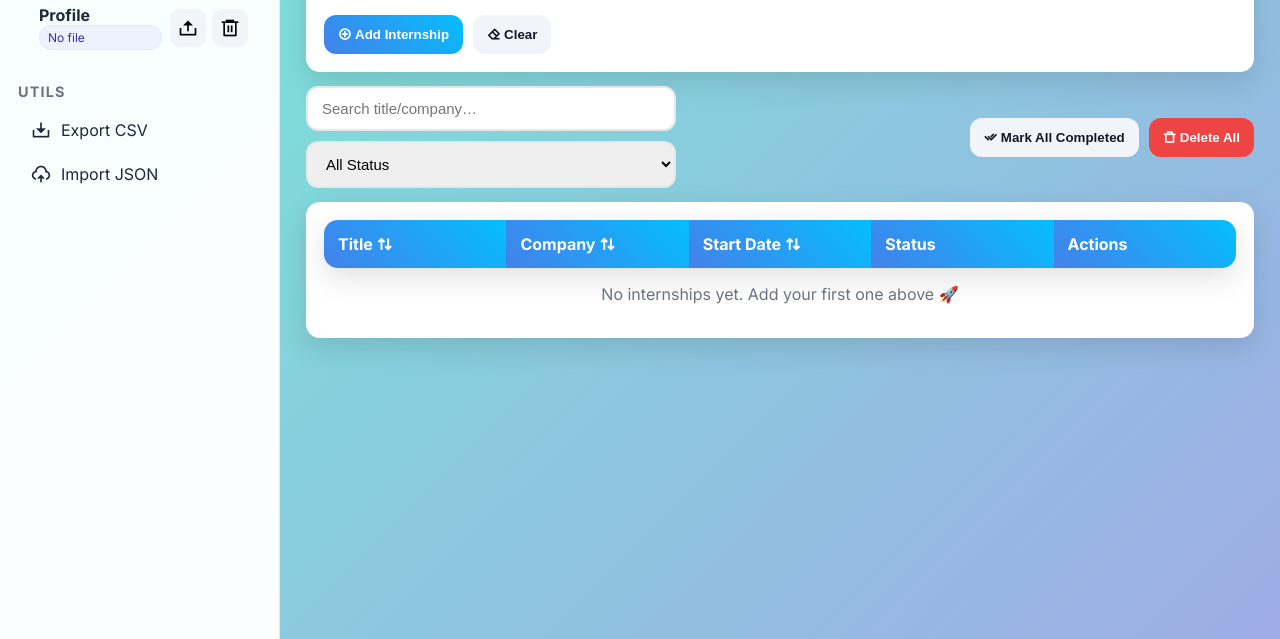
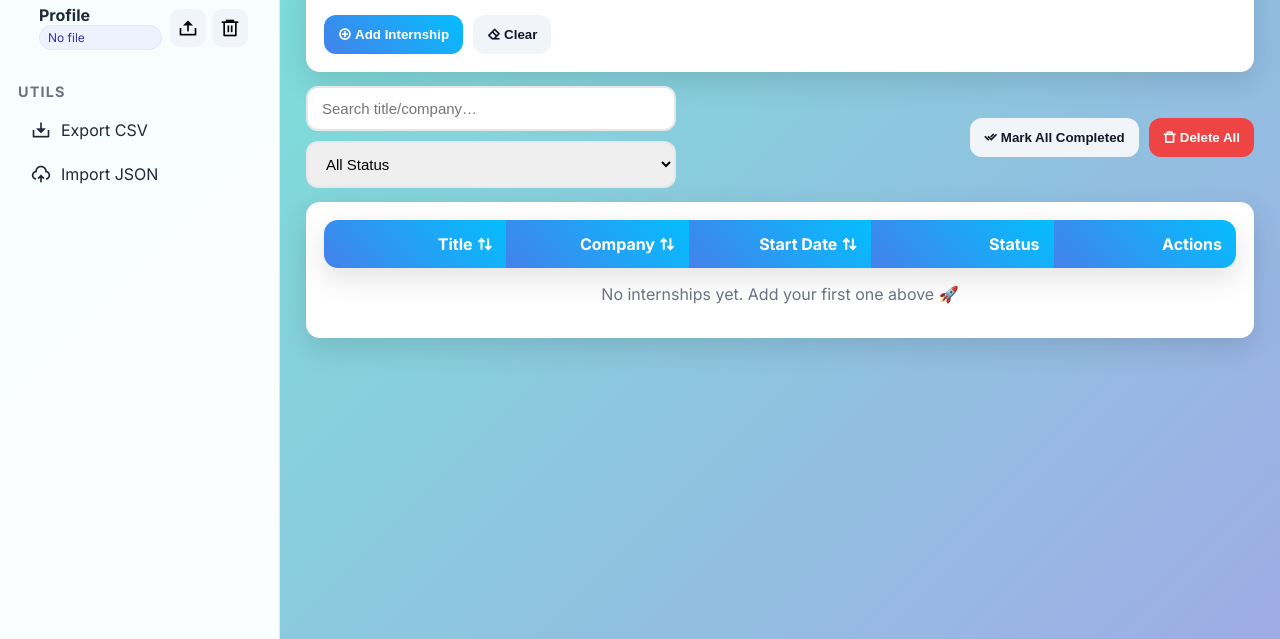
Before and after one commit to ishajain19/Internship_Tracker, a plain HTML site: page internship.html in a window 1280 px wide. Shown: the part 161-800 px from the top of the page. Drawn offline with nearby package versions, Linux system fonts and the light colour scheme.

Commit message:
Update internship.html

```diff
--- a/internship.html
+++ b/internship.html
@@ -56,7 +56,7 @@
     }
 
     .menu-section { margin-top: 12px; }
-    .menu-title { font-size: .9rem; color: var(--muted); font-weight: 700; letter-spacing: .08em; margin: 14px 0 8px; }
+    .menu-title { font-size: .9rem; color: var(--muted); font-weight: 700; letter-spacing: .08em; margin: 14px 0 8px;; }
 
     .menu-item { display: flex; align-items: center; gap: 10px; padding: 10px 12px; border-radius: 12px; cursor: pointer; border: 1px solid transparent; transition: all .2s ease; }
     .menu-item:hover { background: #f8fafc; border-color: var(--border); }
@@ -94,7 +94,7 @@
     .toolbar-left, .toolbar-right { display: flex; gap: 10px; align-items: center; flex-wrap: wrap; }
 
     table { width: 100%; border-collapse: collapse; overflow: hidden; border-radius: 14px; background: #fff; box-shadow: var(--shadow); table-layout: fixed; }
-    thead th { background: linear-gradient(45deg,var(--primary-1),var(--primary-2)); color: #fff; text-align: left; padding: 14px; cursor: pointer; user-select: none; }
+    thead th { background: linear-gradient(45deg,var(--primary-1),var(--primary-2)); color: #fff; text-align: right; padding: 14px; cursor: pointer; user-select: none; }
     tbody td { padding: 12px 14px; border-bottom: 1px solid #f1f5f9; word-wrap: break-word; }
     tr:hover { background: #f9fafb; }
     .status-badge { padding: 6px 10px; border-radius: 999px; font-weight: 700; font-size: 12px; display: inline-block; text-align: center; }
@@ -113,7 +113,7 @@
     /* Responsive */
     @media (max-width: 1200px) { .form-grid { grid-template-columns: repeat(3,1fr); } }
     @media (max-width: 1024px) { .form-grid { grid-template-columns: repeat(2,1fr); } .app { grid-template-columns: 70px 1fr; } .sidebar.compact .hide-when-compact { display: none; } }
-    @media (max-width: 800px) { .hamburger { display: inline-flex; align-items: center; justify-content: center; } .app { grid-template-columns: 1fr; } .sidebar { position: fixed; left: 0; top: 0; bottom: 0; transform: translateX(-100%); width: 80%; max-width: 340px; } .sidebar.open { transform: translateX(0); } .main { padding: 70px 16px 24px; } table thead { display: none; } table, tbody, tr, td { display: block; width: 100%; } tbody tr { margin-bottom: 12px; border-radius: 12px; border:1px solid #e5e7eb; padding: 12px; background:#fff; } tbody td { padding:6px 10px; text-align:right; position:relative; } tbody td::before { content: attr(data-label); float:left; font-weight:700; text-transform: uppercase; } }
+    @media (max-width: 800px) { .hamburger { display: inline-flex; align-items: center; justify-content: center; } .app { grid-template-columns: 1fr; } .sidebar { position:fixed ; left: 0; top: 0; bottom: 0; transform: translateX(-100%); width: 80%; max-width: 340px; } .sidebar.open { transform: translateX(0); } .main { padding: 70px 16px 24px; } table thead { display: none; } table, tbody, tr, td { display: block; width: 100%; } tbody tr { margin-bottom: 13px; border-radius: 12px; border:1px solid #e5e7eb; padding: 12px; background:#fff; } tbody td { padding:6px 10px; text-align:left; position:relative; } tbody td::before { content: attr(data-label); float:left; font-weight:700; text-transform: uppercase; } }
     @media (max-width: 500px) { .form-grid { grid-template-columns: 1fr; } .toolbar { flex-direction: column; align-items: stretch; } .toolbar-left, .toolbar-right { justify-content: space-between; width:100%; } }
   </style>
 </head>
```
